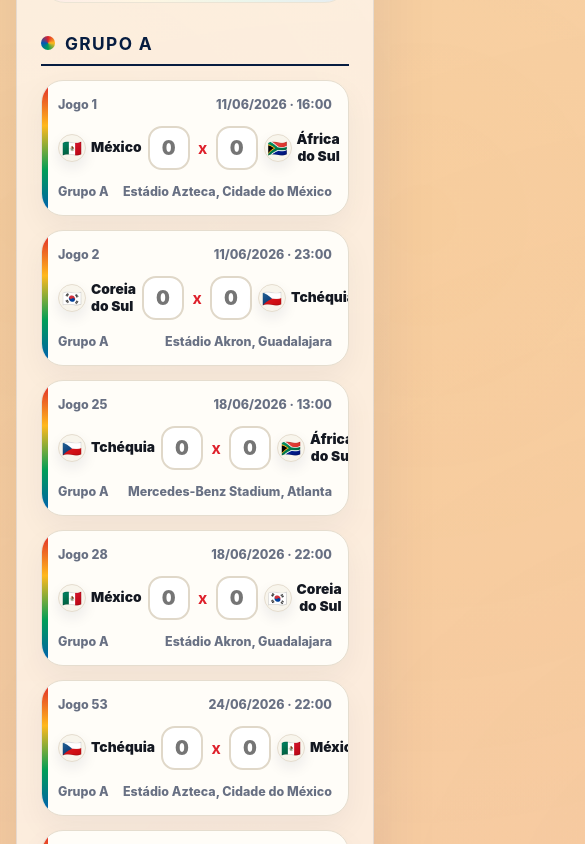
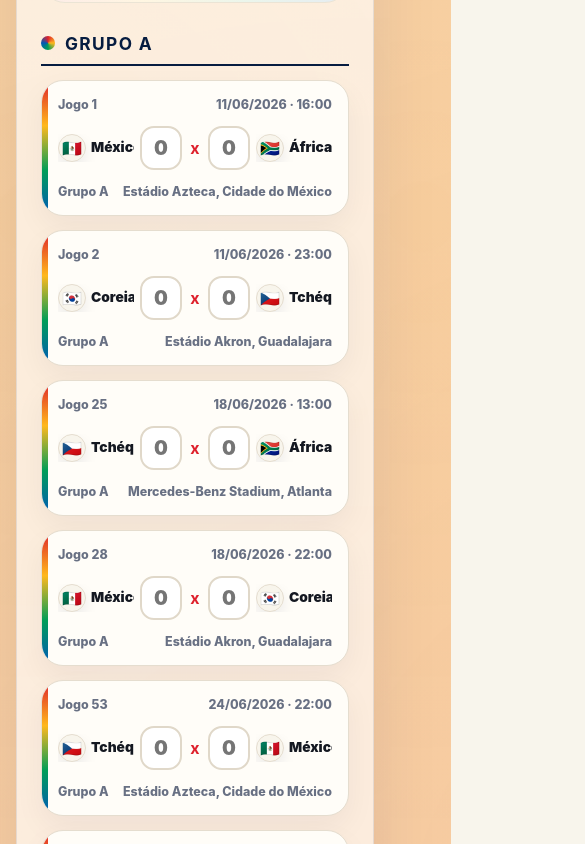
Before and after one commit to ArianoSouza/Bolao-copa-simples, a React (Vite) app: page / in a window 390 px wide. Shown: the part 1240-2084 px from the top of the page, 585 px wide, since content can reach past the window. Built offline with nearby package versions, Linux system fonts and the light colour scheme.

Commit message:
corrigindo bug mobile

```diff
--- a/src/styles.css
+++ b/src/styles.css
@@ -10,7 +10,10 @@
 
 * { box-sizing: border-box; }
 
-body { margin: 0; }
+body {
+  margin: 0;
+  overflow-x: hidden;
+}
 
 button, input, select { font: inherit; }
 
@@ -287,6 +290,10 @@ button:hover { transform: translateY(-1px); filter: brightness(1.02); }
   font-weight: 950;
   line-height: 1.2;
   color: #141821;
+  min-width: 0; /* Permite que o texto encolha */
+  white-space: nowrap;
+  overflow: hidden;
+  text-overflow: ellipsis;
 }
 
 .right { text-align: right; }
@@ -300,6 +307,7 @@ button:hover { transform: translateY(-1px); filter: brightness(1.02); }
   border-radius: 14px;
   border: 2px solid #e0d8c9;
   background: #ffffff;
+  width: 100%; /* Garante que o input preencha a coluna do grid */
 }
 
 .teams strong { text-align: center; color: #de202b; }
@@ -370,14 +378,13 @@ button:hover { transform: translateY(-1px); filter: brightness(1.02); }
    ========================================= */
 
 .export-hidden-wrapper {
-  position: absolute;
+  position: fixed; /* Mudei para fixed para não afetar o scroll */
   top: 0;
-  left: 0;
+  left: 200vw; /* Joga para bem longe da tela */
   width: 1200px;
-  z-index: -9999; /* Joga para trás de todo o site */
-  opacity: 0; /* Deixa invisível para o usuário */
-  pointer-events: none; /* Impede que o usuário clique nele sem querer */
-  max-width: none; /* Evita que o navegador tente espremer a div */
+  z-index: -9999;
+  opacity: 0;
+  pointer-events: none;
 }
 
 .export-canvas-optimized {
```
